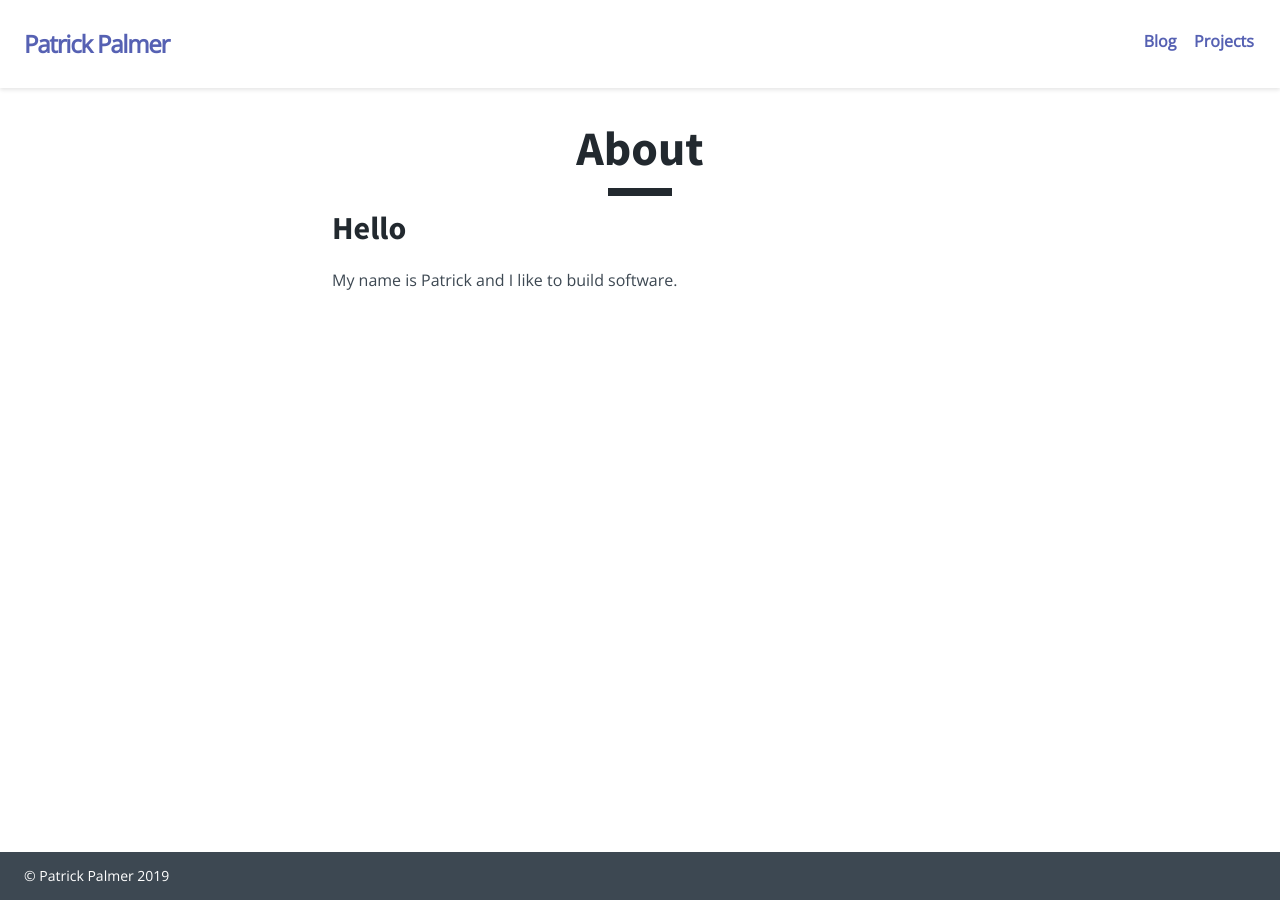
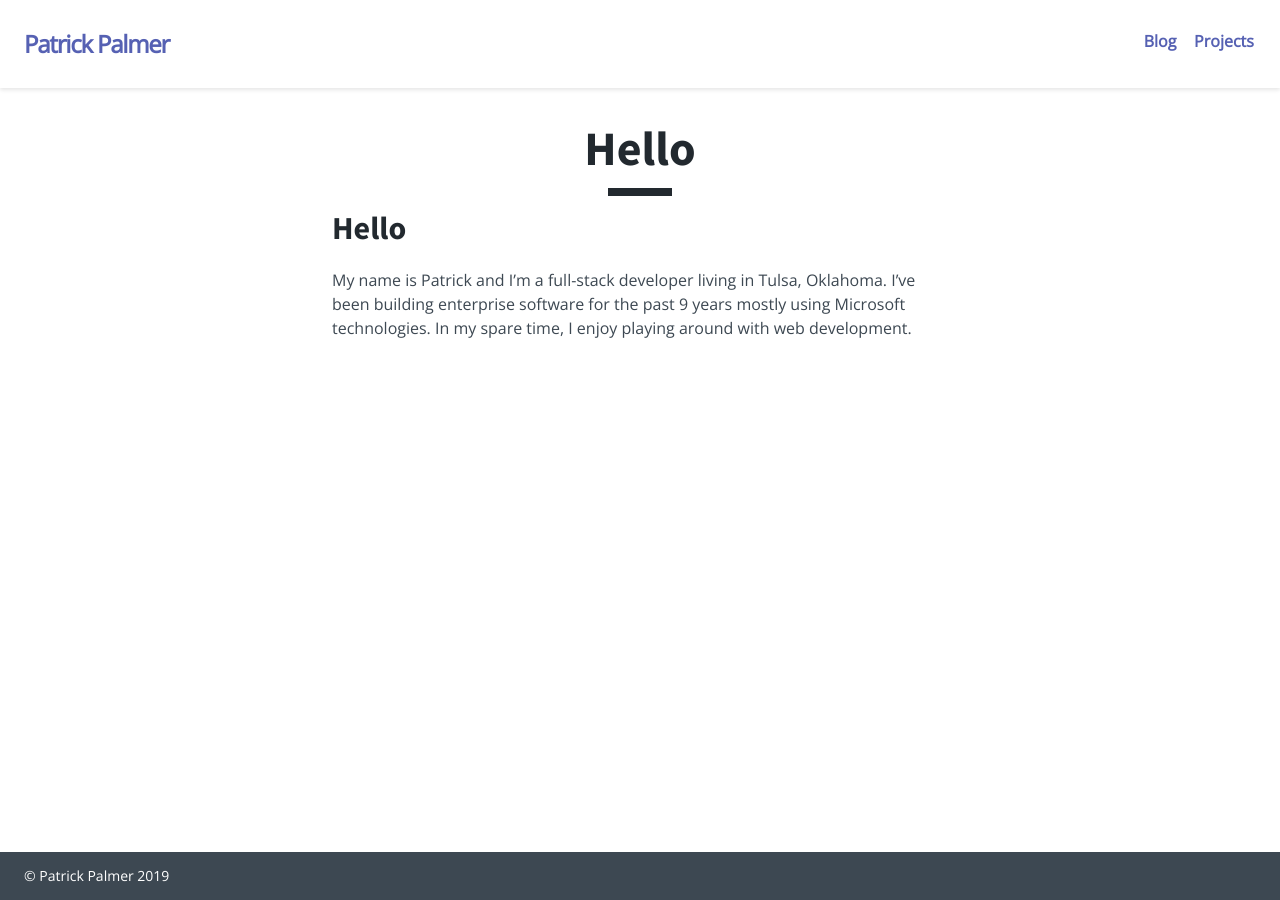
Before and after one commit to ppalms/ppalms.github.io, a Jekyll site: the page built from index.md, in a window 1280 px wide. Built offline with Jekyll 4.4.1, drawn with Linux system fonts in a browser that asks for light colours; our own code applies the rules of GitHub Pages for plain Markdown files.

Commit message:
Spruce up About and Projects pages, adjust blog post tags

```diff
--- a/index.md
+++ b/index.md
@@ -1,6 +1,5 @@
 ---
 layout: page
-title: About
 ---
 # Hello
-My name is Patrick and I like to build software.
+My name is Patrick and I'm a full-stack developer living in Tulsa, Oklahoma. I've been building enterprise software for the past 9 years mostly using Microsoft technologies. In my spare time, I enjoy playing around with web development.
```
Also changed, not shown: _posts/2019-02-26-walking-skeleton.md (+1 -1 lines), projects.md (+2 -2 lines).
